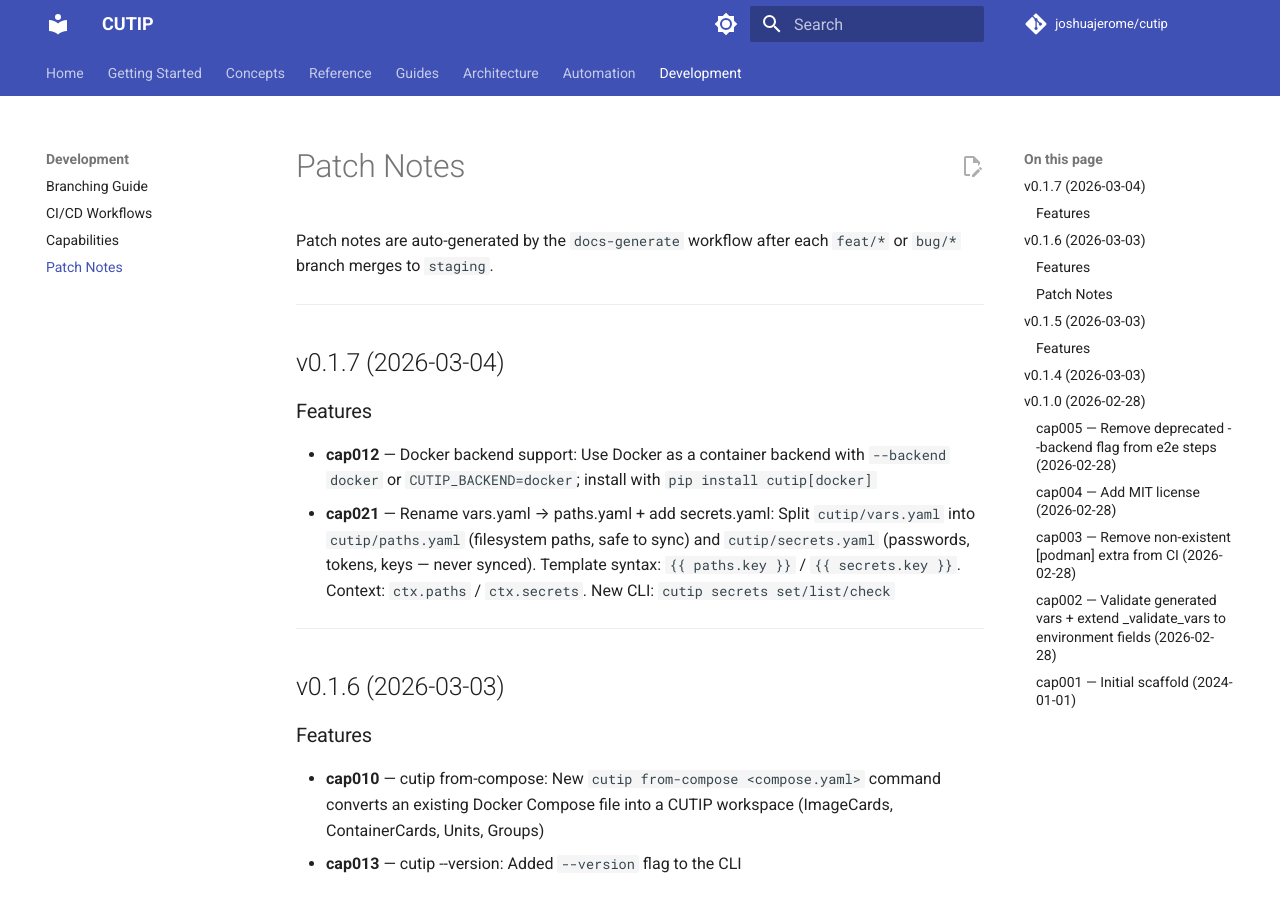
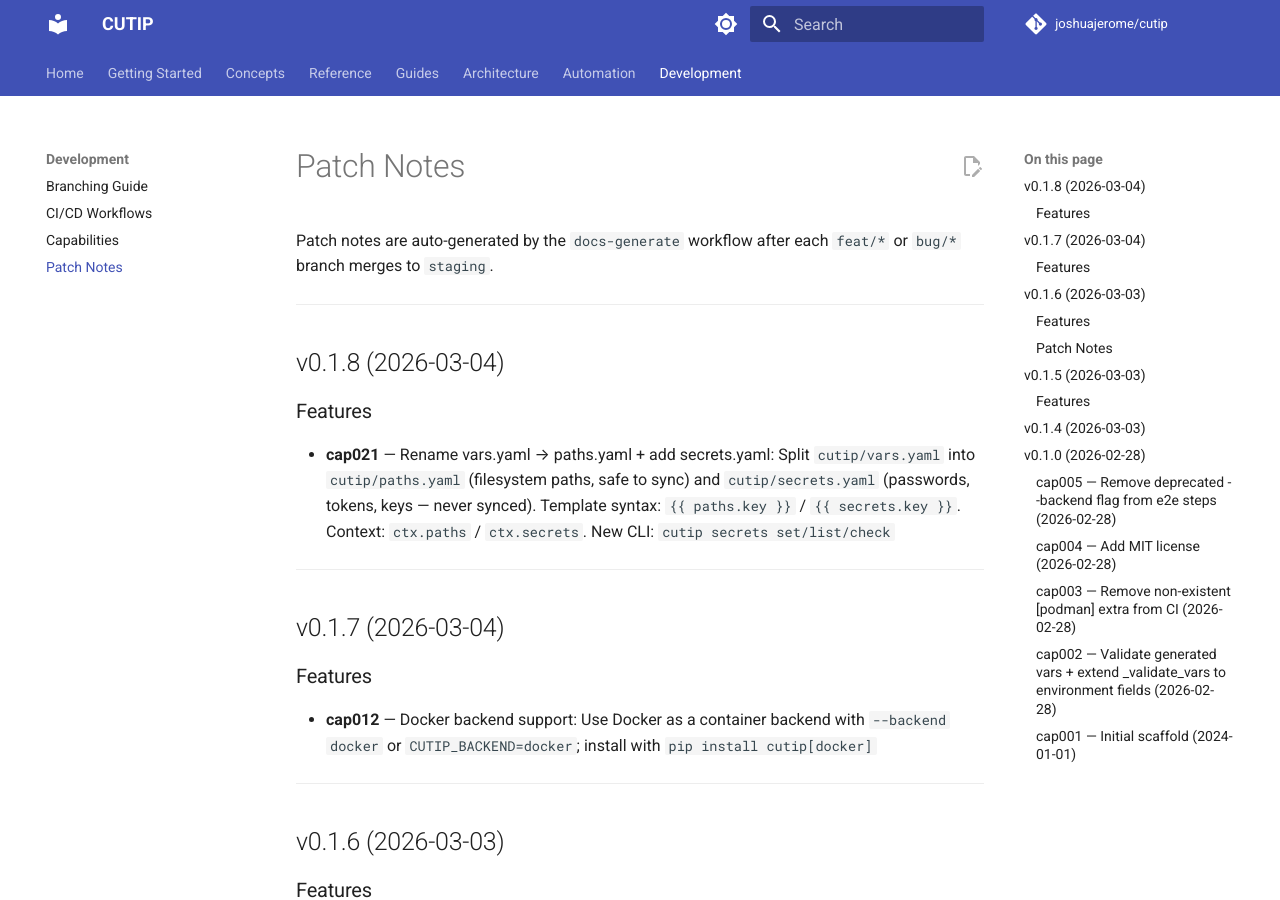
Before and after one commit to joshuajerome/cutip, an MkDocs documentation site: the page built from docs/patch-notes.md, in a window 1280 px wide and 900 px high. Built offline with MkDocs 1.6.1 and Material for MkDocs 9.7.7, drawn with Linux system fonts in a browser that asks for light colours; comment, search, counter and statistics services are not loaded.

Commit message:
bump: version 0.1.7 → 0.1.8
Co-Authored-By: Claude Opus 4.6 <noreply@anthropic.com>

```diff
--- a/docs/patch-notes.md
+++ b/docs/patch-notes.md
@@ -2,6 +2,14 @@
 
 Patch notes are auto-generated by the `docs-generate` workflow after each
 `feat/*` or `bug/*` branch merges to `staging`.
+
+---
+
+## v0.1.8 (2026-03-04)
+
+### Features
+
+- **cap021** — Rename vars.yaml → paths.yaml + add secrets.yaml: Split `cutip/vars.yaml` into `cutip/paths.yaml` (filesystem paths, safe to sync) and `cutip/secrets.yaml` (passwords, tokens, keys — never synced). Template syntax: `{{ paths.key }}` / `{{ secrets.key }}`. Context: `ctx.paths` / `ctx.secrets`. New CLI: `cutip secrets set/list/check`
 
 ---
 
--- a/pyproject.toml
+++ b/pyproject.toml
@@ -4,7 +4,7 @@ build-backend = "hatchling.build"
 
 [project]
 name = "cutip"
-version = "0.1.7"
+version = "0.1.8"
 description = "Container Unit Templates in Python — a deterministic framework for building container workloads"
 readme = "README.md"
 license = { text = "MIT" }
```
Also changed, not shown: other parts of docs/patch-notes.md (+0 -1 lines), docs/capabilities.md (+1 -1 lines).
